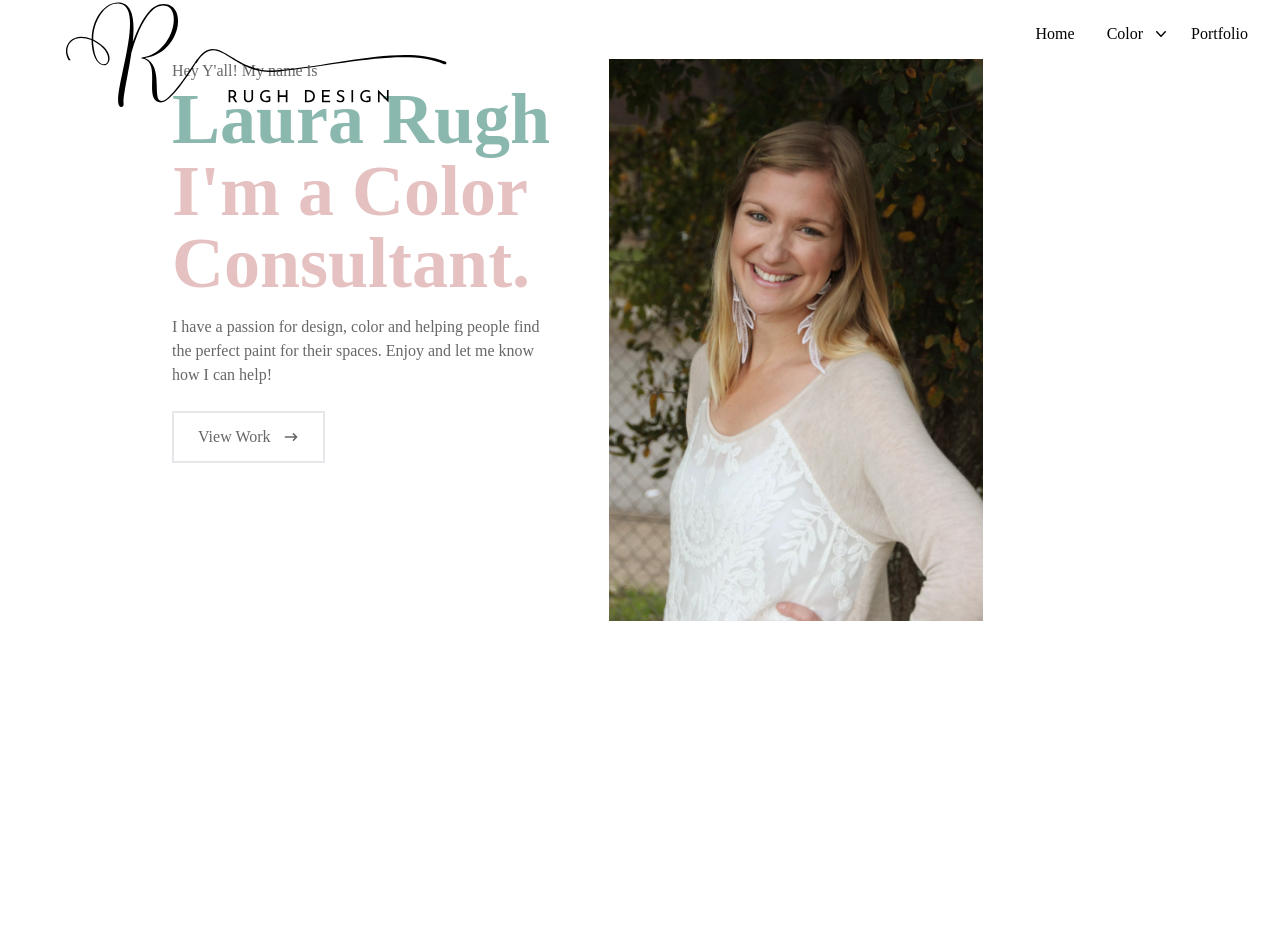
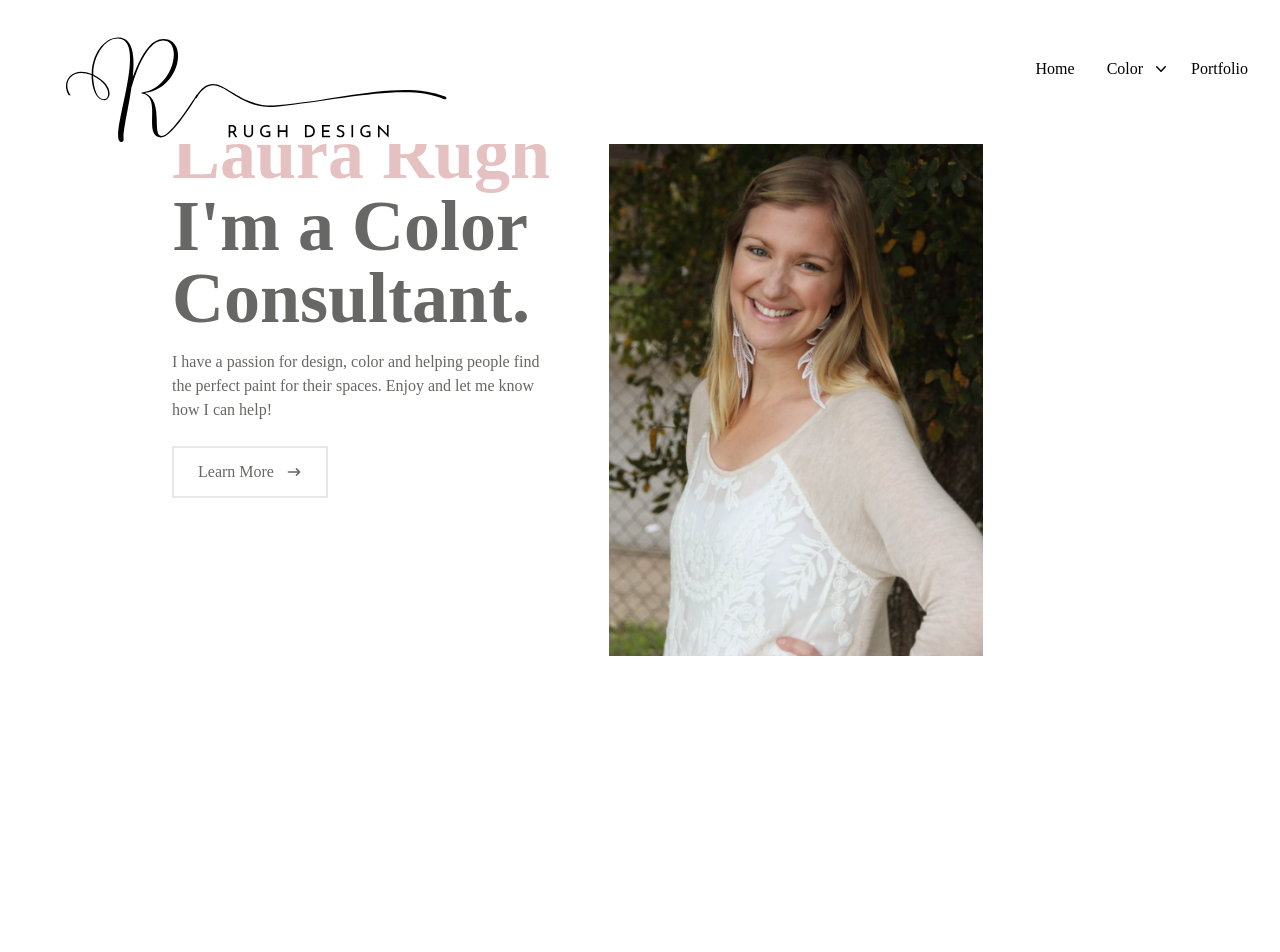
Before and after one commit to roodhouse/rugh-design-landing-page, a React (Create React App) app in the folder landing-page/: page / in a window 1280 px wide. Shown: the part 6-958 px from the top of the page. Before the commit the page ends 880 px from the top, so only its background shows below. Built offline with nearby package versions, Linux system fonts and the light colour scheme; what tw-elements would draw is missing.

Commit message:
consult section init

```diff
--- a/landing-page/src/App.js
+++ b/landing-page/src/App.js
@@ -1,4 +1,5 @@
 import './App.css';
+import Consult from './components/Consult';
 import Home from './components/Home';
 import Navbar from './components/Navbar';
 
@@ -7,6 +8,7 @@ function App() {
     <div className="">
       <Navbar />
       <Home />
+      <Consult />
     </div>
   );
 }
--- /dev/null
+++ b/landing-page/src/components/Consult.jsx
@@ -0,0 +1,20 @@
+import React from 'react'
+import Interior from '../assets/interior-color-consultation.png'
+
+function Consult() {
+  return (
+    <div name='consult' className='w-full h-screen'>
+        <div className='max-w-[1000px] mx-auto p-4 flex flex-row justify-center w-full h-full'>
+            <div className='max-w-[75%]'>
+                <p className='text-4xl text-[#676766] font-bold inline border-b-4 border-[#E5C1C1]'>Color Consultation</p>
+                <p className='py-4'>Lorem ipsum dolor sit amet, consectetur adipiscing elit, sed do eiusmod tempor incididunt ut labore et dolore magna aliqua. Ut enim ad minim veniam, quis nostrud exercitation ullamco laboris nisi ut aliquip ex ea commodo consequat. Duis aute irure dolor in reprehenderit in voluptate velit esse cillum dolore eu fugiat nulla pariatur. Excepteur sint occaecat cupidatat non proident, sunt in culpa qui officia deserunt mollit anim id est laborum.</p>
+            </div>
+            <div className='max-w-[25%]'>
+                <img src={Interior} alt="Interior Color Consultation" />
+            </div>
+        </div>
+    </div>
+  )
+}
+
+export default Consult
--- a/landing-page/src/components/Home.jsx
+++ b/landing-page/src/components/Home.jsx
@@ -5,18 +5,18 @@ import Laura from '../assets/laura.jpg'
 
 function Home() {
   return (
-    <div name='home' className='w-full h-[calc(100vh+80px)]'>
+    <div name='home' className='w-full h-[calc(100vh+150px)]'>
         {/* container */}
         <div className='max-w-[1000px] mx-auto px-8 flex flex-col justify-center h-full'>
             <div className='flex flex-row justify-center'>
                 <div>
                     <p className='text-[#676766]'>Hey Y'all! My name is</p>
-                    <h1 className='text-4xl sm:text-7xl font-bold text-[#8AB7AE]'>Laura Rugh</h1>
-                    <h2 className='text-4xl sm:text-7xl font-bold text-[#E5C1C1]'>I'm a Color Consultant.</h2>
+                    <h1 className='text-4xl sm:text-7xl font-bold text-[#E5C1C1]'>Laura Rugh</h1>
+                    <h2 className='text-4xl sm:text-7xl font-bold text-[#676766]'>I'm a Color Consultant.</h2>
                     <p className='text-[#676766] py-4 max-w-[700px]'>I have a passion for design, color and helping people find the perfect paint for their spaces. Enjoy and let me know how I can help!</p>
                     <div>
-                        <Link to="work" smooth={true} duration={500}>
-                        <button className='text-[#676766] group border-2 px-6 py-3 my-2 flex items-center hover:bg-[#E5C1C1] hover:border-[#E5C1C1] hover:text-white'>View Work
+                        <Link to="consult" smooth={true} duration={500}>
+                        <button className='text-[#676766] group border-2 px-6 py-3 my-2 flex items-center hover:bg-[#E5C1C1] hover:border-[#E5C1C1] hover:text-white'>Learn More
                             <span className='group-hover:rotate-90 duration-300'>
                             <HiArrowNarrowRight className='ml-3' />
                             </span>
--- a/landing-page/src/components/Navbar.jsx
+++ b/landing-page/src/components/Navbar.jsx
@@ -1,13 +1,14 @@
 import React, {useState} from 'react'
 import Logo from '../assets/RD.svg'
 import {FaBars, FaTimes} from 'react-icons/fa'
+import {Link} from 'react-scroll'
 
 function Navbar() {
     const [nav, setNav] = useState(false)
     const handleClick = () => setNav(!nav)
 
   return (
-    <div className='fixed w-full h-[80px] flex justify-between items-center px-4'>
+    <div className='fixed w-full h-[150px] flex justify-between items-center px-4 bg-white'>
         {/* logo */}
         <div>
             <img className='pt-14' src={Logo} alt="Rugh Design" />
@@ -15,7 +16,7 @@ function Navbar() {
 
         {/* menu */}
         <ul className='hidden md:flex'>
-            <li>Home</li>
+            <li><Link to="home" smooth={true} duration={500}>Home</Link></li>
             <li className="relative" data-te-dropdown-ref>
                 <a
                     className="flex items-center whitespace-nowrap motion-reduce:transition-none"
@@ -49,7 +50,7 @@ function Navbar() {
                             className="block w-full whitespace-nowrap bg-transparent px-4 py-2 text-sm font-normal text-neutral-700 hover:bg-neutral-100 active:text-neutral-800 active:no-underline disabled:pointer-events-none disabled:bg-transparent disabled:text-neutral-400 dark:text-neutral-200 dark:hover:bg-neutral-600"
                             href="#"
                             data-te-dropdown-item-ref>
-                            Color Consultation
+                            <Link to="consult" smooth={true} duration={500}>Color Consultation</Link>
                         </a>
                     </li>
                     <li>
@@ -91,8 +92,8 @@ function Navbar() {
 
         {/* mobile menu */}
         <ul className={!nav ? 'hidden' : 'absolute top-0 left-0 w-full h-screen flex flex-col justify-center items-center bg-[#676766] text-white'}>
-            <li className='py-6 text-4xl'>Home</li>
-            <li className='py-6 text-4xl'>Color Consultation</li>
+            <li className='py-6 text-4xl'><Link onClick={handleClick} to="home" smooth={true} duration={500}>Home</Link></li>
+            <li className='py-6 text-4xl'><Link onClick={handleClick} to="consult" smooth={true} duration={500}>Color Consultation</Link></li>
             <li className='py-6 text-4xl'>Color Schemes</li>
             <li className='py-6 text-4xl'>Color Review</li>
             <li className='py-6 text-4xl'>Paint Samples</li>
```
Also changed, not shown: landing-page/src/assets/interior-color-consultation.png (added).
